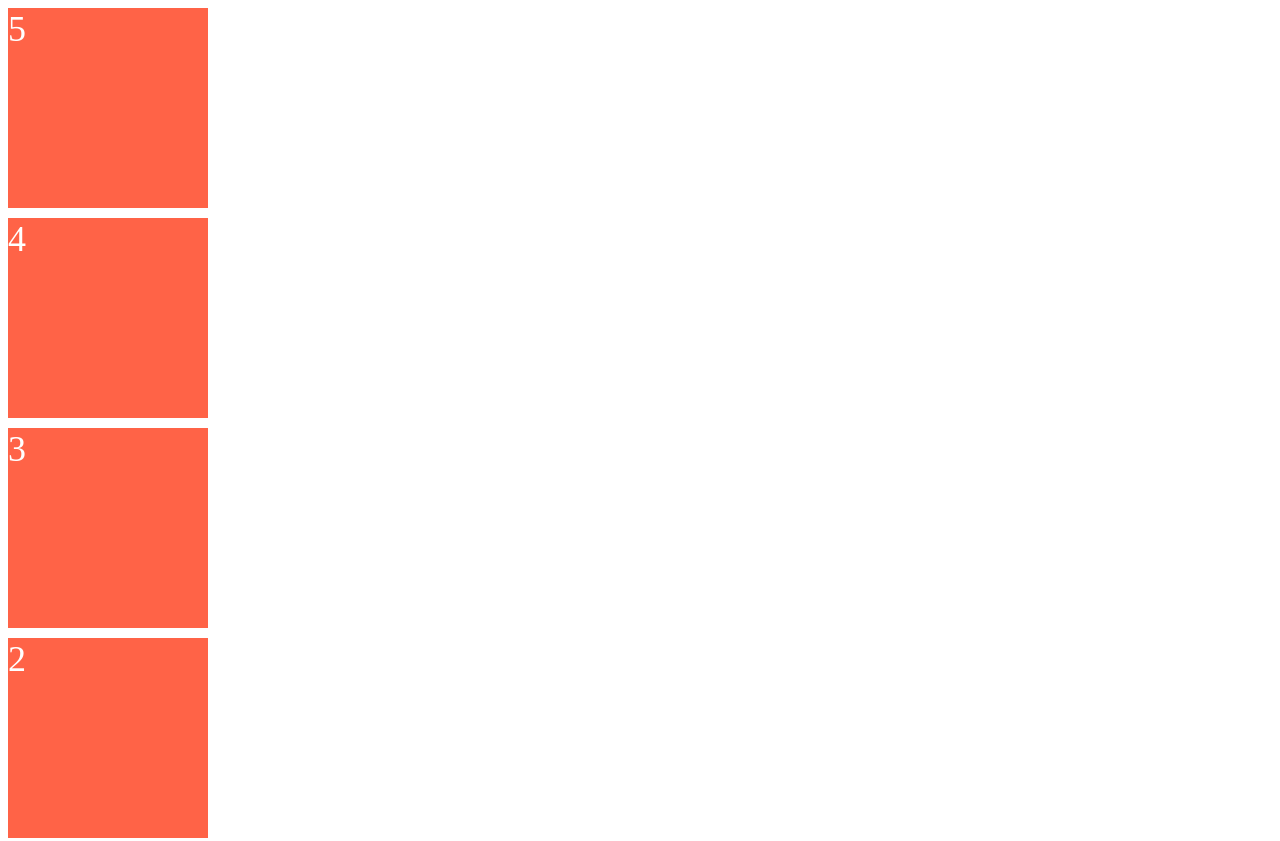
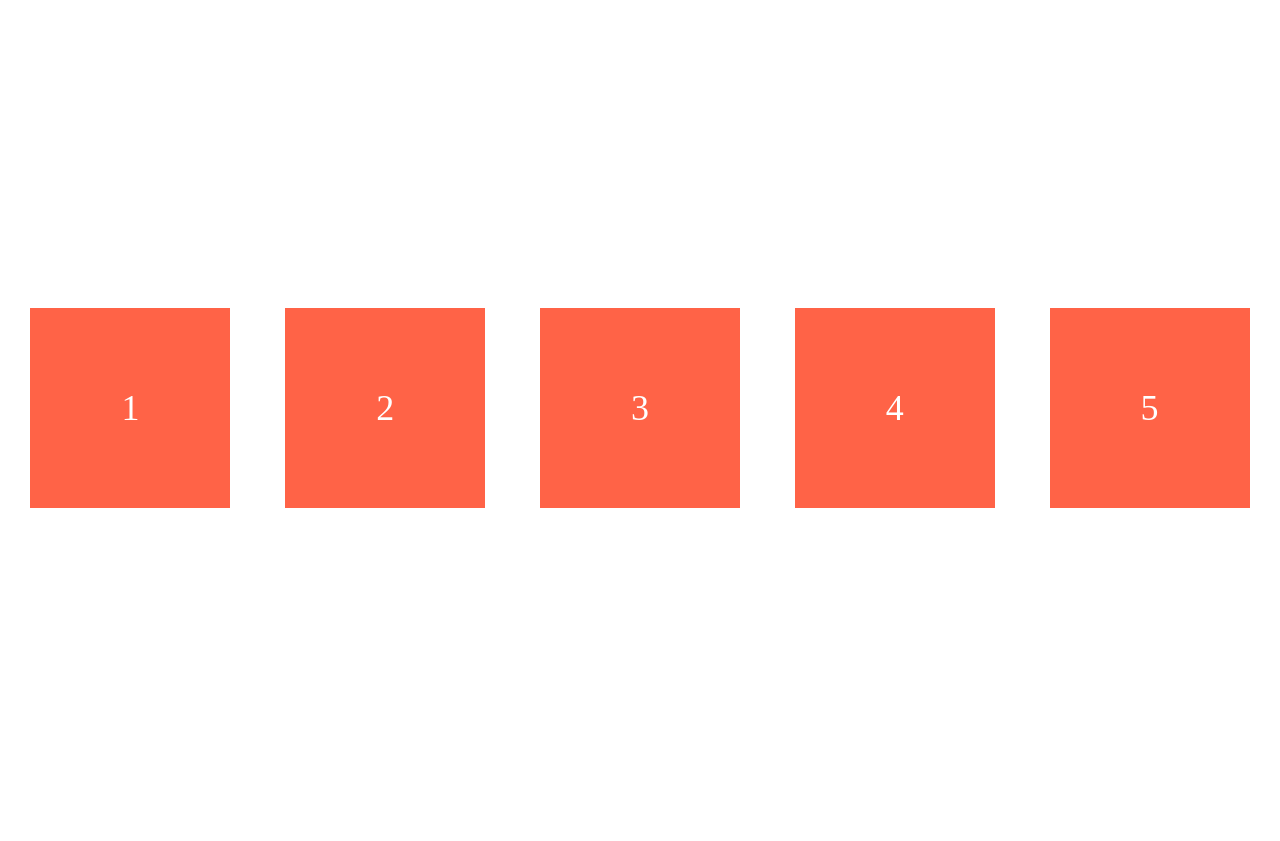
Before and after one commit to bioroid17/nomad-css-layout-master, a website built with Vite: page index.html in a window 1280 px wide. Shown: the top 841 px of the page. After the commit the page ends 816 px from the top, so only its background shows below. Built offline with nearby package versions, Linux system fonts and the light colour scheme.

Commit message:
FLEXBOX - Main and Cross Axis part 1

```diff
--- a/src/style.css
+++ b/src/style.css
@@ -1,7 +1,9 @@
 .father {
   display: flex;
-  flex-direction: column-reverse;
+  height: 100vh;
   gap: 10px;
+  justify-content: space-around;
+  align-items: center;
 }
 
 .box {
@@ -10,4 +12,7 @@
   background-color: tomato;
   color: white;
   font-size: 36px;
+  display: flex;
+  justify-content: center;
+  align-items: center;
 }
```
